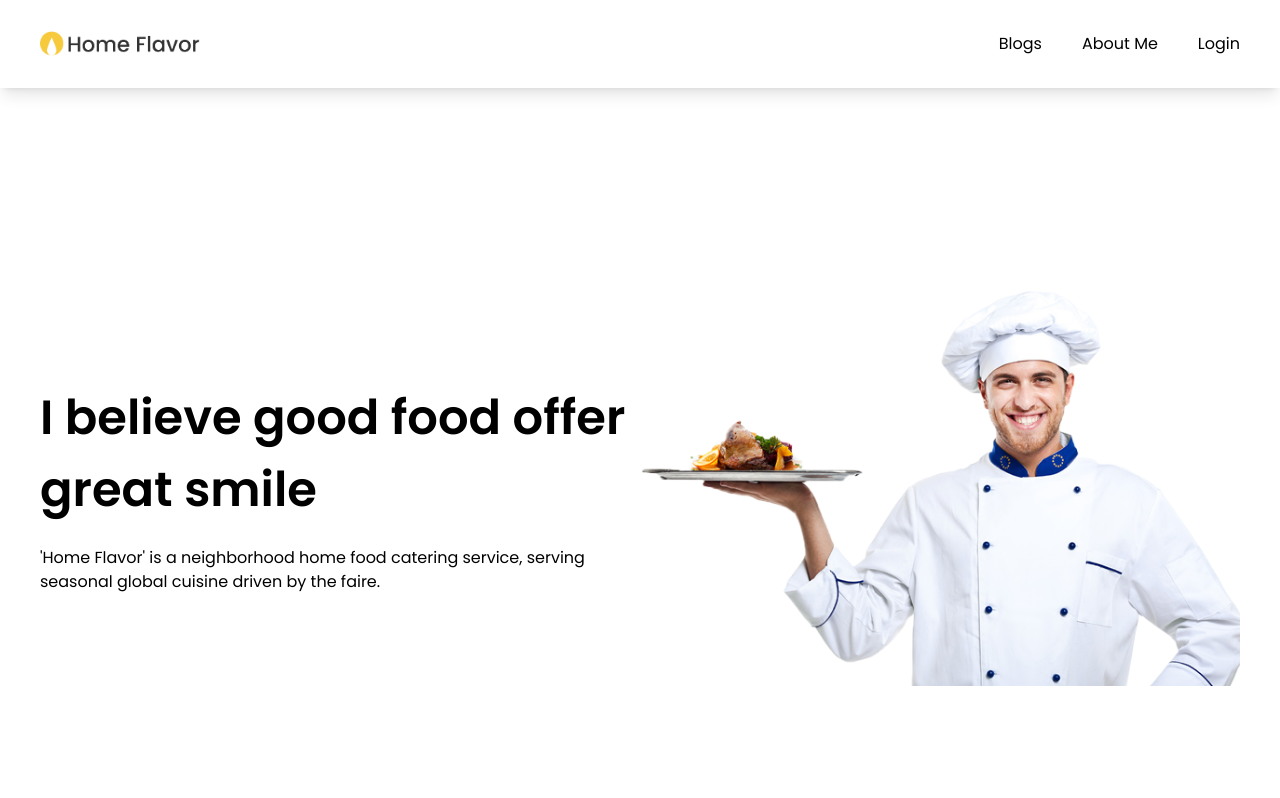
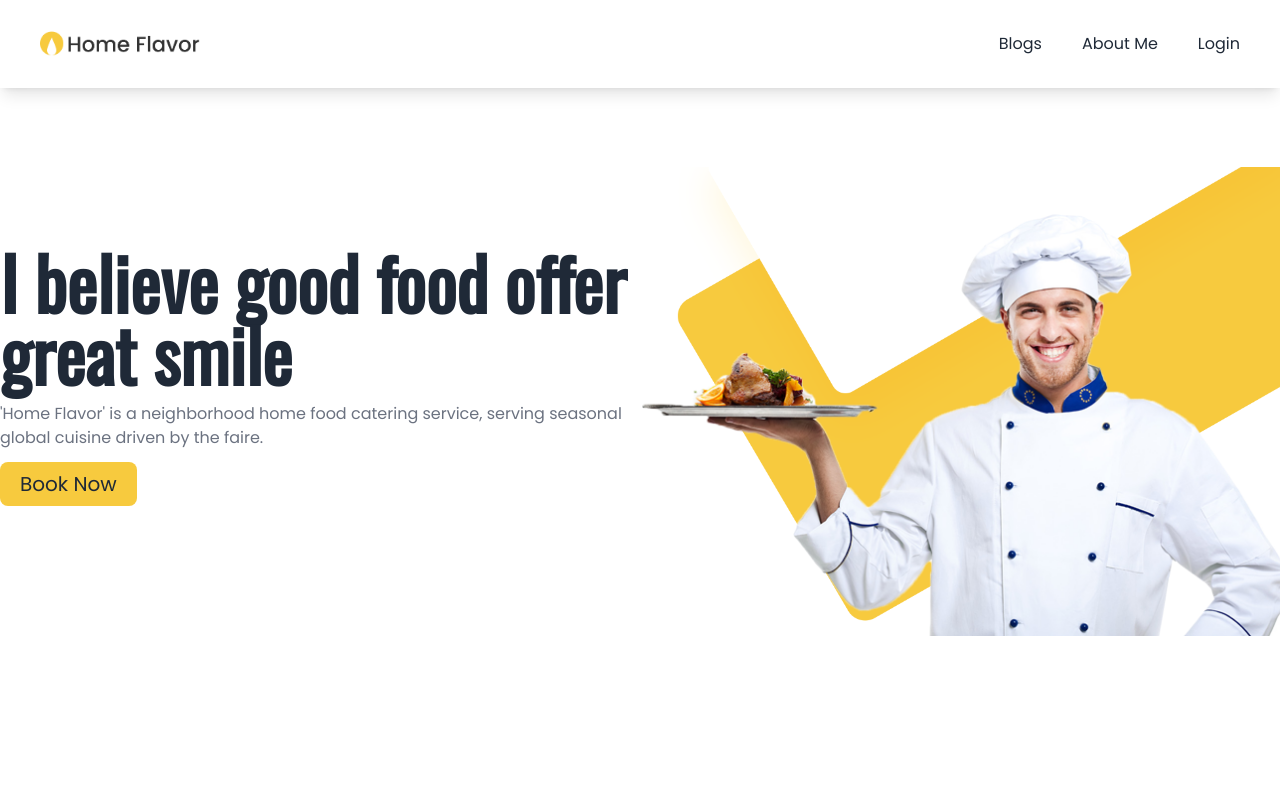
Before and after one commit to sabbir10s/home-flavor, a React (Create React App) app: page / in a window 1280 px wide. Shown: the top 798 px of the page. Built offline with nearby package versions, Linux system fonts and the light colour scheme; no server answers.

Commit message:
bannar updated

```diff
--- a/package.json
+++ b/package.json
@@ -6,6 +6,7 @@
     "@testing-library/jest-dom": "^5.16.4",
     "@testing-library/react": "^13.1.1",
     "@testing-library/user-event": "^13.5.0",
+    "daisyui": "^2.15.2",
     "firebase": "^9.6.11",
     "react": "^18.0.0",
     "react-dom": "^18.0.0",
--- a/src/App.css
+++ b/src/App.css
@@ -1,5 +1 @@
-@import url('https://fonts.googleapis.com/css2?family=Poppins:wght@400;500;600&display=swap');
-
-*{
-  font-family: 'Poppins', sans-serif;
-}
+@import url("https://fonts.googleapis.com/css2?family=Oswald&family=Poppins&display=swap");
--- a/src/Pages/CateringMenu/CateringMenu/CateringMenu.js
+++ b/src/Pages/CateringMenu/CateringMenu/CateringMenu.js
@@ -8,7 +8,7 @@ const CateringMenu = () => {
     const [menus] = useMenus();
     return (
         <div className=''>
-            <h1 className='text-center text-3xl lg:text-5xl my-10 font-bold'>My Popular Dishes</h1>
+            <h1 className='text-center text-3xl lg:text-5xl my-10 font-bold font-mono'>My Popular Dishes</h1>
 
             <div className='grid lg:grid-cols-3 grid-cols-1 gap-10 container mx-auto'>
                 {
--- a/src/Pages/Home/Banner/Banner.css
+++ b/src/Pages/Home/Banner/Banner.css
@@ -1,3 +1,4 @@
+@media only screen and (min-width: 1068px) {
   .banner {
     background-image: url(../../../images/hero-2.png);
     background-repeat: no-repeat;
@@ -7,3 +8,4 @@
     height: 80vh;
     width: 100%;
   }
+}
--- a/src/Pages/Home/Banner/Banner.js
+++ b/src/Pages/Home/Banner/Banner.js
@@ -1,20 +1,22 @@
 import React from 'react';
 import chef from '../../../images/person.png'
+import PrimaryButton from '../../../Shared/Button/PrimaryButton';
 import './Banner.css';
 
 const Banner = () => {
     return (
-        <div className=''>
-            <div className=' lg:grid lg:grid-cols-2 flex flex-col-reverse justify-center items-center  mx-10  h-[100vh]'>
+        <div className='banner my-7'>
+            <div className=' grid md:grid-cols-2'>
                 <div className='flex justify-center items-center'>
-                    <div className='mt-10 lg:mt-0'>
-                        <h1 className='text-3xl lg:text-5xl lg:leading-normal font-bold lg:mb-5'>I believe good food offer great smile</h1>
-                        <p>'Home Flavor' is a neighborhood home food catering service, serving seasonal global cuisine driven by the faire.</p>
+                    <div>
+                        <h3 className='lg:text-7xl md:text-5xl text-4xl mb-3 font-bold font-mono'>I believe good food offer great smile</h3>
+                        <p className='text-gray-500 mb-3'>'Home Flavor' is a neighborhood home food catering service, serving seasonal global cuisine driven by the faire.</p>
+                        <PrimaryButton>Book Now</PrimaryButton>
 
                     </div>
                 </div>
                 <div>
-                    <img className='w-full lg:mt-0' src={chef} alt="" />
+                    <img className='min-w-[300px] lg:mt-24' src={chef} alt="" />
                 </div>
             </div>
         </div>
--- /dev/null
+++ b/src/Shared/Button/PrimaryButton.js
@@ -0,0 +1,6 @@
+
+const PrimaryButton = ({ children }) => {
+    return <button className="bg-[#f7ca3e] text-xl px-5 py-2 rounded-lg hover:shadow-lg">{children}</button>
+};
+
+export default PrimaryButton;
--- a/tailwind.config.js
+++ b/tailwind.config.js
@@ -3,10 +3,13 @@ module.exports = {
     "./src/**/*.{js,jsx,ts,tsx}",
   ],
   theme: {
-    extend: {},
+
+    fontFamily: {
+      'sans': ['Poppins'],
+      'mono': ['Oswald'],
+    },
+
   },
-  plugins: [
-    require('@tailwindcss/forms'),
-    // ...
-  ],
+
+  plugins: [require("daisyui")],
 }
```
Also changed, not shown: 1 other file (tests, documents, lock files or other folders). Lines whose indentation alone changed are shown as unchanged.
